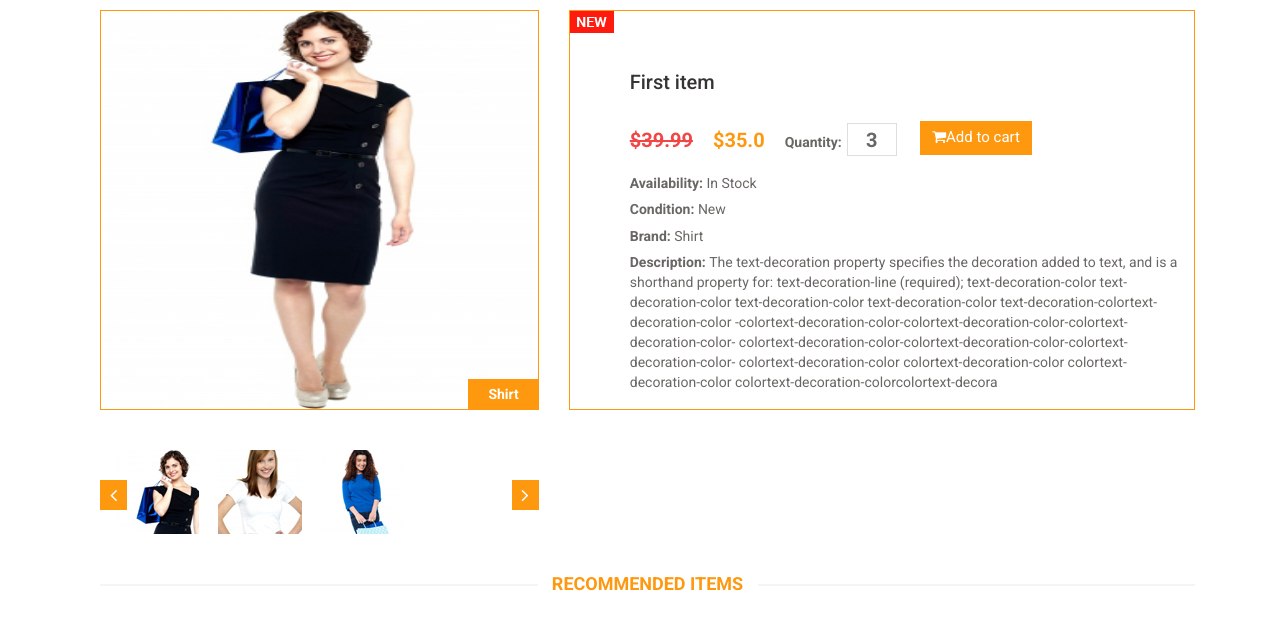
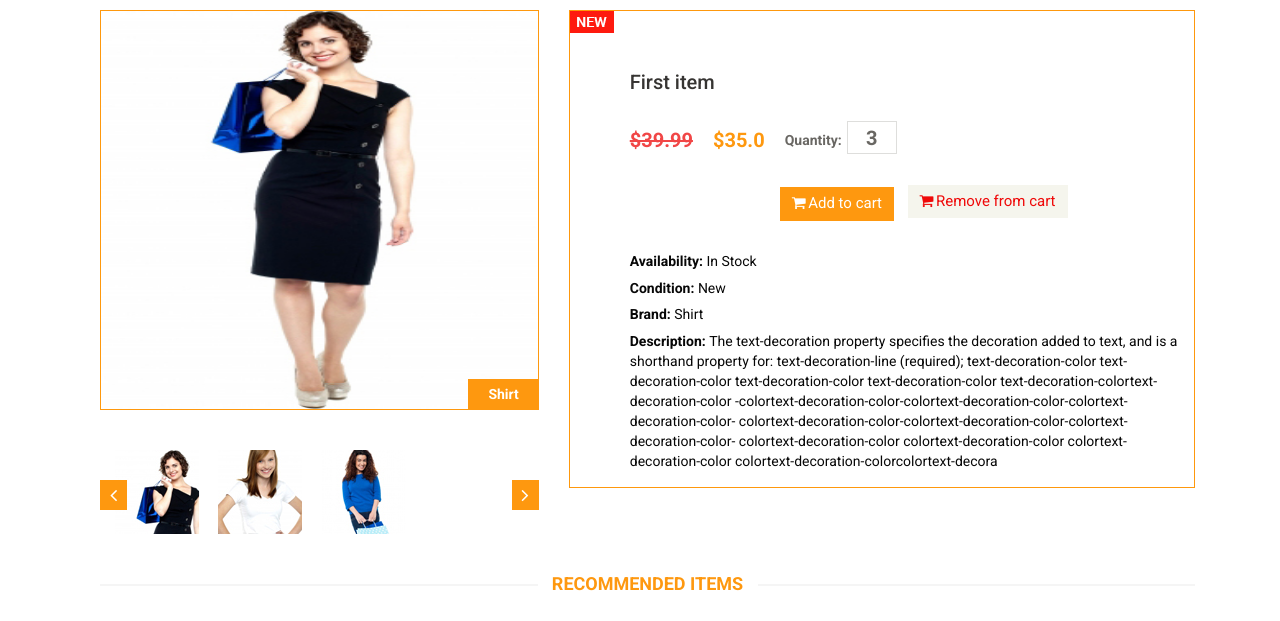
Before and after one commit to SaberHardy/ecommerce_shopping, a Django app: a page that uses templates/eshop_app/base.html in a window 1280 px wide. Shown: the part 245-866 px from the top of the page. Run offline with Django 4.2, Linux system fonts and the light colour scheme; data comes from the database, SQL or seed files in the repository; both versions use the stored data as it was after the commit; some libraries are stand-ins or nearby versions.

Commit message:
remove from cart

```diff
--- a/eshop_app/models.py
+++ b/eshop_app/models.py
@@ -37,6 +37,10 @@ class Item(models.Model):
             'slug': self.slug
         })
 
+    def get_remove_from_cart(self):
+        return reverse("shopapp:remove_from_cart", kwargs={
+            'slug': self.slug
+        })
 
 # This class to link between the order(shopping cart) and item itself
 class OrderItem(models.Model):
--- a/eshop_app/urls.py
+++ b/eshop_app/urls.py
@@ -9,4 +9,5 @@ urlpatterns = [
     path('error404/', views.error404, name='err404'),
     path('checkout/', views.checkout, name='checkout'),
     path('add_to_cart/<str:slug>/', views.add_to_cart, name='add_to_cart'),
+    path('remove_from_cart/<str:slug>/', views.remove_from_cart, name='remove_from_cart'),
 ]
--- a/eshop_app/views.py
+++ b/eshop_app/views.py
@@ -1,3 +1,4 @@
+from django.contrib import messages
 from django.shortcuts import render, get_object_or_404, redirect
 from django.utils import timezone
 
@@ -46,12 +47,41 @@ def add_to_cart(request, slug):
         if order.items.filter(item__slug=item.slug).exists():
             order_item.quantity += 1
             order_item.save()
+
+            messages.info(request, 'This item quantity was updated!')
             return redirect('shopapp:product', slug=slug)
         else:
+            messages.info(request, 'This item was added to your cart')
             order.items.add(order_item)
-            redirect('shopapp:product', slug=slug)
+
+            messages.info(request, 'This item was added to your cart!')
+            return redirect('shopapp:product', slug=slug)
     else:
         ordered_date = timezone.now()
         order = Order.objects.create(user=request.user, ordered_date=ordered_date)
         order.items.add(order_item)
-    return redirect('shopapp:product', slug=slug)
+
+        messages.info(request, 'This item was added to your cart')
+        return redirect('shopapp:product', slug=slug)
+
+
+def remove_from_cart(request, slug):
+    item = get_object_or_404(Item, slug=slug)
+    order_qs = Order.objects.filter(user=request.user, ordered=False)
+
+    if order_qs.exists():
+        order = order_qs[0]
+        # Check if there is any order for user
+        if order.items.filter(item__slug=item.slug).exists():
+            order_item = OrderItem.objects.filter(item=item, user=request.user, ordered=False)[0]
+            order.items.remove(order_item)
+
+            messages.info(request, 'This item was removed from your cart')
+            return redirect('shopapp:product', slug=slug)
+        else:
+            messages.info(request, 'This item was not in your cart')
+            return redirect('shopapp:product', slug=slug)
+
+    else:
+        messages.info(request, 'You do not have an active order')
+        return redirect('shopapp:product', slug=slug)
--- a/static/css/main.css
+++ b/static/css/main.css
@@ -933,6 +933,23 @@ h2.title {
     margin-bottom: 25px;
 }
 
+.remove_from_cart {
+    background: #F5F5ED;
+    border: 0 none;
+    border-radius: 0;
+    color: #ef0909;
+    font-family: 'Roboto', sans-serif;
+    font-size: 15px;
+    margin-bottom: 25px;
+}
+
+.remove_from_cart:hover {
+    background: #fe0f2b;
+    border: 0 none;
+    border-radius: 0;
+    color: #FFFFFF;
+}
+
 .add-to-cart:hover {
     background: #FE980F;
     border: 0 none;
@@ -1223,7 +1240,7 @@ h2.title {
 }
 
 .product-information p {
-    color: #696763;
+    color: #070707;
     font-family: 'Roboto', sans-serif;
     margin-bottom: 6.5px;
 }
@@ -1280,7 +1297,7 @@ h2.title {
     font-family: 'Roboto', sans-serif;
     font-size: 15px;
     margin-bottom: 10px;
-    margin-left: 20px;
+    margin-left: 150px;
 }
 
 .shop-details-tab {
--- a/templates/eshop_app/base.html
+++ b/templates/eshop_app/base.html
@@ -13,6 +13,9 @@
     <link rel="stylesheet" href="https://cdn.jsdelivr.net/npm/bootstrap-icons@1.8.1/font/bootstrap-icons.css">
     <link href="https://use.fontawesome.com/releases/v5.0.13/css/all.css" rel="stylesheet"/>
     <link href="https://maxcdn.bootstrapcdn.com/bootstrap/4.0.0/css/bootstrap.min.css" rel="stylesheet"/>
+    <script src="https://cdn.jsdelivr.net/npm/bootstrap@5.1.3/dist/js/bootstrap.bundle.min.js"
+            integrity="sha384-ka7Sk0Gln4gmtz2MlQnikT1wXgYsOg+OMhuP+IlRH9sENBO0LRn5q+8nbTov4+1p"
+            crossorigin="anonymous"></script>
     <link href="{% static 'css/bootstrap.min.css' %}" rel="stylesheet">
     <link href="{% static 'css/font-awesome.min.css' %}" rel="stylesheet">
     <link href="{% static 'css/prettyPhoto.css' %}" rel="stylesheet">
--- a/templates/eshop_app/header.html
+++ b/templates/eshop_app/header.html
@@ -26,6 +26,15 @@
             </div>
         </div>
     </div><!--/header_top-->
+    {% if messages %}
+
+        {% for message in messages %}
+            <div class="alert alert-{{ message.tags }} alert-dismissible fade show mx-1" role="alert">
+                <strong>{{ message }}</strong>
+                <button type="button" class="btn-close" data-bs-dismiss="alert" aria-label="Close"></button>
+            </div>
+        {% endfor %}
+    {% endif %}
 
     <div class="header-middle"><!--header-middle-->
         <div class="container">
--- a/templates/eshop_app/product-details.html
+++ b/templates/eshop_app/product-details.html
@@ -57,10 +57,16 @@
                                    {% endif %}
 
                                     <label>Quantity:</label><input type="text" value="3"/>
-
+                                    <br>
+                                    <br>
 									<a href="{{ object.get_add_to_cart_url }}" type="button"
                                        class="btn btn-fefault cart">
-										<i class="fa fa-shopping-cart"></i>Add to cart
+										<i class="fa fa-shopping-cart mr-1"></i>Add to cart
+									</a>
+
+                                    <a href="{{ object.get_remove_from_cart }}" type="button"
+                                       class="btn btn-danger remove_from_cart mt-3 ml-3">
+										<i class="fa fa-shopping-cart mr-1"></i>Remove from cart
 									</a>
 								</span>
 
```
Also changed, not shown: db.sqlite3.
